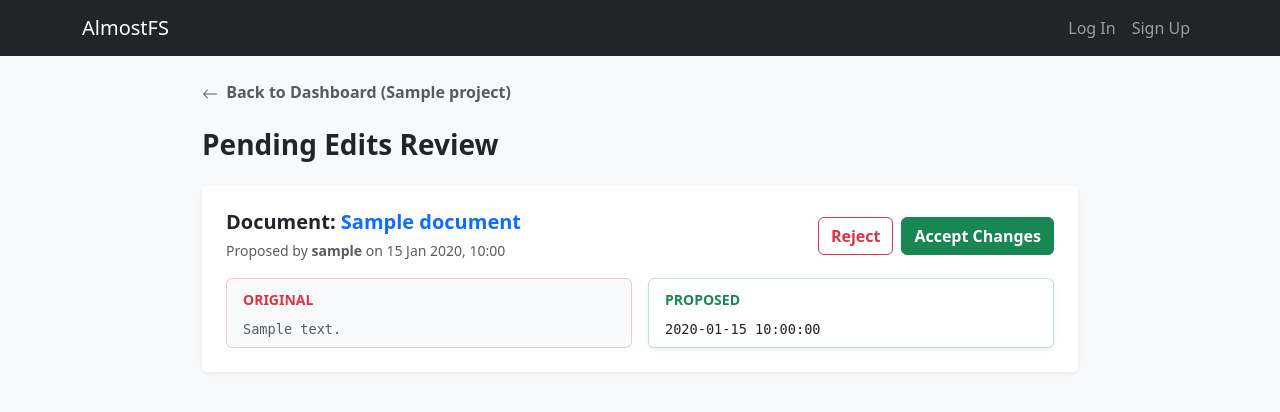
After one commit to AY02/web-technology-project, a Django app: template documents/templates/documents/review_edits.html in a window 1280 px wide. The commit adds this page. Shown: the top 412 px of the page. Run offline with Django 5.2, Linux system fonts and the light colour scheme; the template is opened without the code that fills it: most values are stand-ins (such as "Sample title", 1, 10 or a date in 2020).

Commit message:
Pending edits (only lacking some graphical aspects

```diff
--- /dev/null
+++ b/documents/templates/documents/review_edits.html
@@ -0,0 +1,74 @@
+{% extends "base.html" %}
+
+{% block title %}Review Edits - {{ project.title }}{% endblock %}
+
+{% block content %}
+<div class="container mt-4 mb-5" style="max-width: 900px;">
+
+  <div class="mb-4">
+    <a href="{% url 'dashboard_project' project.id %}" class="text-decoration-none text-muted fw-bold">
+      <svg xmlns="http://www.w3.org/2000/svg" width="16" height="16" fill="currentColor" class="bi bi-arrow-left me-1" viewBox="0 0 16 16"><path fill-rule="evenodd" d="M15 8a.5.5 0 0 0-.5-.5H2.707l3.147-3.146a.5.5 0 1 0-.708-.708l-4 4a.5.5 0 0 0 0 .708l4 4a.5.5 0 0 0 .708-.708L2.707 8.5H14.5A.5.5 0 0 0 15 8z"/></svg>
+      Back to Dashboard ({{ project.title }})
+    </a>
+  </div>
+
+  <h3 class="fw-bold mb-4">Pending Edits Review</h3>
+
+  <div class="card shadow-sm border-0">
+    <div class="list-group list-group-flush">
+      {% for edit in pending_edits %}
+      <div class="list-group-item p-4">
+
+        <div class="d-flex justify-content-between align-items-center mb-3">
+          <div>
+            <h5 class="fw-bold text-dark mb-1">
+              Document: <a href="{% url 'documents:document_detail' edit.document.id %}" target="_blank" class="text-decoration-none">{{ edit.document.title }}</a>
+            </h5>
+            <small class="text-muted">
+              Proposed by <strong>{{ edit.collaborator.username }}</strong> on {{ edit.creation_date|date:"d M Y, H:i" }}
+            </small>
+          </div>
+
+          <div class="d-flex">
+            <form method="POST" action="{% url 'documents:handle_edit' edit.id 'reject' %}" class="me-2 m-0 p-0" onsubmit="return confirm('Reject these changes?');">
+              {% csrf_token %}
+              <button type="submit" class="btn btn-outline-danger fw-bold">Reject</button>
+            </form>
+            <form method="POST" action="{% url 'documents:handle_edit' edit.id 'accept' %}" class="m-0 p-0" onsubmit="return confirm('Accept and overwrite the original document?');">
+              {% csrf_token %}
+              <button type="submit" class="btn btn-success fw-bold">Accept Changes</button>
+            </form>
+          </div>
+        </div>
+
+        <div class="row g-3">
+          <div class="col-md-6">
+            <div class="card border border-danger border-opacity-25 h-100 bg-light">
+              <div class="card-header border-0 bg-transparent text-danger fw-bold pb-0"><small>ORIGINAL</small></div>
+              <div class="card-body py-2">
+                <p class="mb-0 fs-6 text-muted" style="white-space: pre-wrap; font-family: monospace; font-size: 0.85rem !important;">{{ edit.document.content|truncatechars:200 }}</p>
+              </div>
+            </div>
+          </div>
+          <div class="col-md-6">
+            <div class="card border border-success border-opacity-25 h-100 bg-white shadow-sm">
+              <div class="card-header border-0 bg-transparent text-success fw-bold pb-0"><small>PROPOSED</small></div>
+              <div class="card-body py-2">
+                <p class="mb-0 fs-6" style="white-space: pre-wrap; font-family: monospace; font-size: 0.85rem !important;">{{ edit.modified_content|truncatechars:200 }}</p>
+              </div>
+            </div>
+          </div>
+        </div>
+
+      </div>
+      {% empty %}
+      <div class="p-5 text-center text-muted">
+        <svg xmlns="http://www.w3.org/2000/svg" width="40" height="40" fill="currentColor" class="bi bi-check-circle text-success mb-3 opacity-50" viewBox="0 0 16 16"><path d="M8 15A7 7 0 1 1 8 1a7 7 0 0 1 0 14zm0 1A8 8 0 1 0 8 0a8 8 0 0 0 0 16z"/><path d="M10.97 4.97a.235.235 0 0 0-.02.022L7.477 9.417 5.384 7.323a.75.75 0 0 0-1.06 1.06L6.97 11.03a.75.75 0 0 0 1.079-.02l3.992-4.99a.75.75 0 0 0-1.071-1.05z"/></svg>
+        <h5 class="fw-bold">All caught up!</h5>
+        <p class="mb-0">There are no pending edits for this project.</p>
+      </div>
+      {% endfor %}
+    </div>
+  </div>
+</div>
+{% endblock %}
--- a/documents/urls.py
+++ b/documents/urls.py
@@ -9,4 +9,6 @@ urlpatterns = [
   path('<int:pk>/edit/', views.DocumentUpdateView.as_view(), name='edit_document'),
   path('<int:pk>/delete/', views.DocumentDeleteView.as_view(), name='delete_document'),
   path('<int:document_id>/propose/', views.ProposeEditView.as_view(), name='propose_edit'),
+  path('project/<int:project_id>/review/', views.ReviewEditsView.as_view(), name='review_edits'),
+  path('edit/<int:edit_id>/<str:action>/', views.handle_pending_edit, name='handle_edit'),
 ]
```
Also changed, not shown: documents/templates/documents/document_panel.html (+9 -3 lines), documents/views.py (+55 -1 lines).
